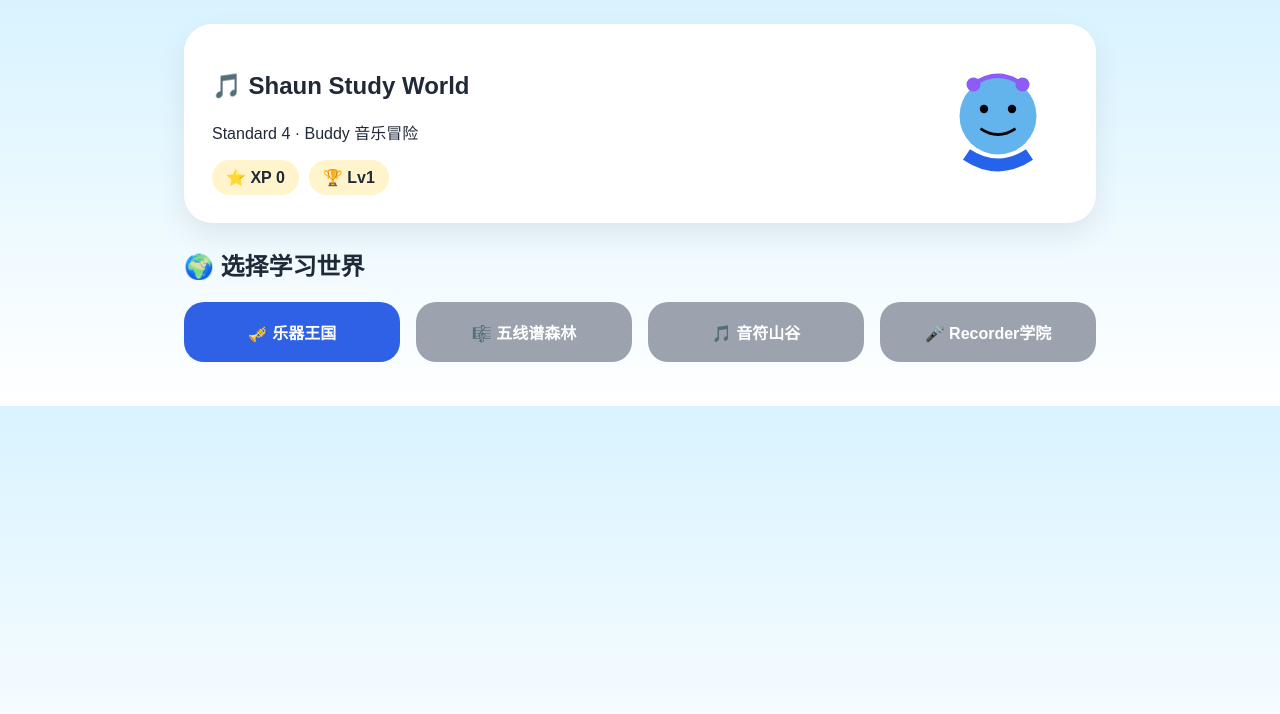
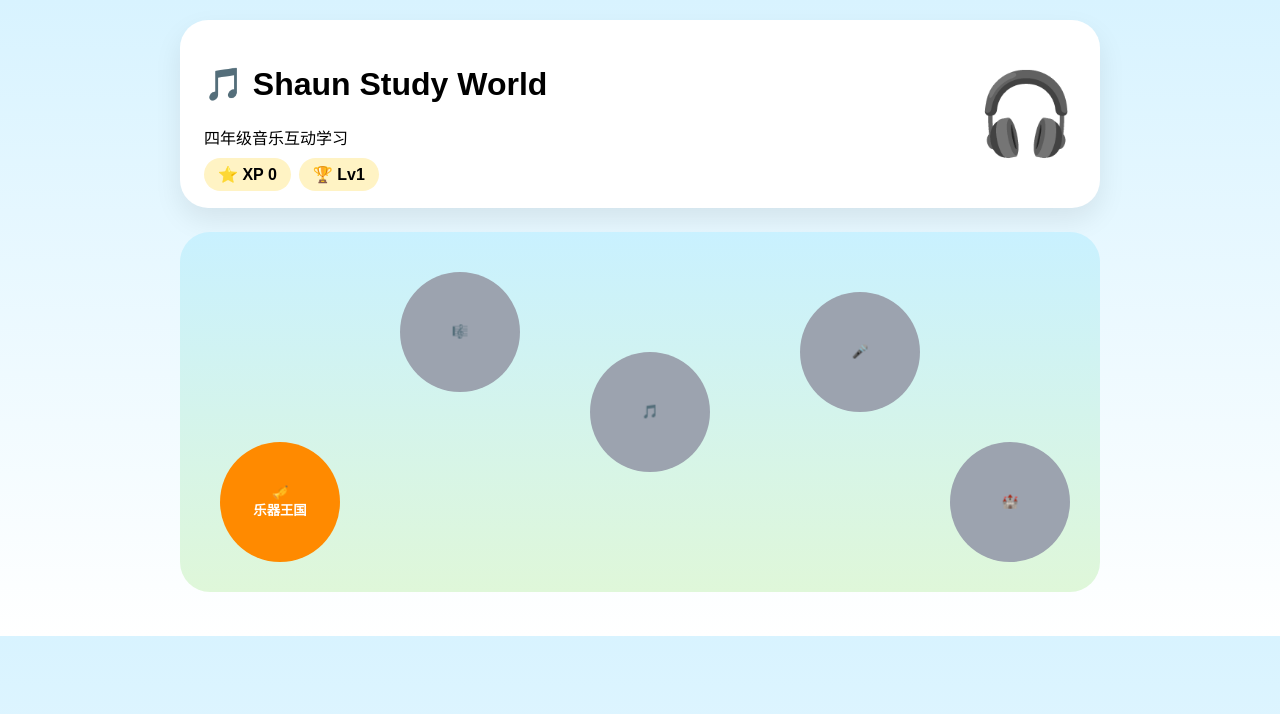
Before and after one commit to shaunstudyworld/shaun-study-world, a plain HTML site: page index.html in a window 1280 px wide. Drawn offline with Linux system fonts and the light colour scheme.

Commit message:
Update index.html

```diff
--- a/index.html
+++ b/index.html
@@ -1 +1,28 @@
-<!DOCTYPE html><html lang='zh'><head><meta charset='UTF-8'><meta name='viewport' content='width=device-width,initial-scale=1'><title>Shaun Study World</title><link rel='stylesheet' href='css/style.css'></head><body><div class='container'><section class='hero'><div class='left'><h1>🎵 Shaun Study World</h1><p>Standard 4 · Buddy 音乐冒险</p><div class='stats'><span id='xp'>⭐ XP 0</span><span id='lv'>🏆 Lv1</span></div></div><img src='assets/buddy.svg' class='buddy'></section><h2>🌍 选择学习世界</h2><div class='grid'><button onclick='start()'>🎺 乐器王国</button><button disabled>🎼 五线谱森林</button><button disabled>🎵 音符山谷</button><button disabled>🎤 Recorder学院</button></div><section id='quiz' class='card hidden'><div class='progress'><div id='bar'></div></div><h2 id='q'></h2><img id='img'><div id='opts'></div><p id='fb'></p></section></div><script src='js/app.js'></script></body></html>
+<!DOCTYPE html><html lang='zh'><head><meta charset='UTF-8'><meta name='viewport' content='width=device-width,initial-scale=1'><title>Shaun Study World</title><style>
+*{box-sizing:border-box}body{margin:0;font-family:Arial;background:linear-gradient(#d8f3ff,#fff)}.wrap{max-width:960px;margin:auto;padding:20px}.hero{background:#fff;border-radius:28px;padding:24px;display:flex;justify-content:space-between;align-items:center;box-shadow:0 12px 28px rgba(0,0,0,.08)}.buddy{font-size:80px}.stats span{background:#fff3c4;padding:8px 14px;border-radius:999px;margin-right:8px;font-weight:bold}.map{margin:24px 0;background:linear-gradient(#c9f1ff,#dff7d9);border-radius:30px;padding:30px;position:relative;height:360px}.island{position:absolute;border:none;border-radius:50%;width:120px;height:120px;color:#fff;font-weight:bold;cursor:pointer}#i1{background:#ff8a00;left:40px;bottom:30px}#i2{background:#9ca3af;left:220px;top:40px}#i3{background:#9ca3af;left:410px;bottom:120px}#i4{background:#9ca3af;right:180px;top:60px}#i5{background:#9ca3af;right:30px;bottom:30px}.card{background:#fff;border-radius:24px;padding:24px;box-shadow:0 12px 28px rgba(0,0,0,.08)}.hidden{display:none}.opt{display:block;width:100%;padding:14px;margin:10px 0;border:none;border-radius:16px;background:#eef6ff;cursor:pointer}.progress{height:10px;background:#e5e7eb;border-radius:99px;overflow:hidden}.bar{height:100%;width:0;background:#22c55e}.big{font-size:84px;text-align:center}
+</style></head><body><div class='wrap'><div class='hero'><div><h1>🎵 Shaun Study World</h1><p>四年级音乐互动学习</p><div class='stats'><span id='xp'>⭐ XP 0</span><span id='lv'>🏆 Lv1</span></div></div><div class='buddy'>🎧</div></div><div class='map'><button id='i1' class='island' onclick='start()'>🎺<br>乐器王国</button><button id='i2' class='island' disabled>🎼</button><button id='i3' class='island' disabled>🎵</button><button id='i4' class='island' disabled>🎤</button><button id='i5' class='island' disabled>🏰</button></div><div id='quiz' class='card hidden'><div class='progress'><div id='bar' class='bar'></div></div><div id='num'></div><div id='emoji' class='big'></div><h2 id='q'></h2><div id='opts'></div><div id='fb'></div></div></div><script>
+const qs=[
+{a:'竖笛',e:'🎵',o:['小提琴', '竖笛', '手鼓']},
+{a:'手风琴',e:'🪗',o:['手风琴', '锣', '竖笛']},
+{a:'小提琴',e:'🎻',o:['小提琴', '三角铁', '锣']},
+{a:'锣',e:'🔔',o:['手鼓', '锣', '竖笛']},
+{a:'三角铁',e:'🔺',o:['三角铁', '手风琴', '竖笛']},
+{a:'手鼓',e:'🥁',o:['手鼓', '锣', '小提琴']},
+{a:'竖笛',e:'🎵',o:['竖笛', '手鼓', '三角铁']},
+{a:'小提琴',e:'🎻',o:['手风琴', '小提琴', '锣']},
+{a:'手风琴',e:'🪗',o:['竖笛', '手风琴', '手鼓']},
+{a:'锣',e:'🔔',o:['三角铁', '手鼓', '锣']},
+{a:'三角铁',e:'🔺',o:['小提琴', '三角铁', '手风琴']},
+{a:'手鼓',e:'🥁',o:['竖笛', '手鼓', '锣']},
+{a:'竖笛',e:'🎵',o:['竖笛', '小提琴', '手鼓']},
+{a:'小提琴',e:'🎻',o:['锣', '小提琴', '竖笛']},
+{a:'手风琴',e:'🪗',o:['手风琴', '三角铁', '手鼓']},
+{a:'锣',e:'🔔',o:['锣', '竖笛', '手鼓']},
+{a:'三角铁',e:'🔺',o:['手风琴', '三角铁', '锣']},
+{a:'手鼓',e:'🥁',o:['小提琴', '手鼓', '竖笛']},
+{a:'竖笛',e:'🎵',o:['手鼓', '竖笛', '锣']},
+{a:'小提琴',e:'🎻',o:['小提琴', '手风琴', '三角铁']}];let i=0,x=0;
+function start(){document.getElementById('quiz').classList.remove('hidden');show();window.scrollTo({top:500,behavior:'smooth'});}
+function show(){let q=qs[i];num.innerText=`第 ${i+1}/20 题`;emoji.innerText=q.e;document.getElementById('q').innerText='这是什么乐器？';bar.style.width=(i/20*100)+'%';opts.innerHTML='';q.o.forEach(v=>{let b=document.createElement('button');b.className='opt';b.innerText=v;b.onclick=()=>pick(v);opts.appendChild(b);});fb.innerText='';}
+function pick(v){if(v===qs[i].a){x+=5;xp.innerText='⭐ XP '+x;lv.innerText='🏆 Lv '+(1+Math.floor(x/20));fb.innerText='🎉 Buddy：答对了！';}else fb.innerText='💡 正确答案：'+qs[i].a;i++;setTimeout(()=>{if(i<20)show();else{bar.style.width='100%';emoji.innerText='🏆';q.innerText='恭喜完成乐器王国！';opts.innerHTML='';fb.innerText='获得 '+x+' XP';i1.innerHTML='✅<br>完成';i1.disabled=true;i2.disabled=false;i2.style.background='#2563eb';}},600);}
+</script></body></html>
```
